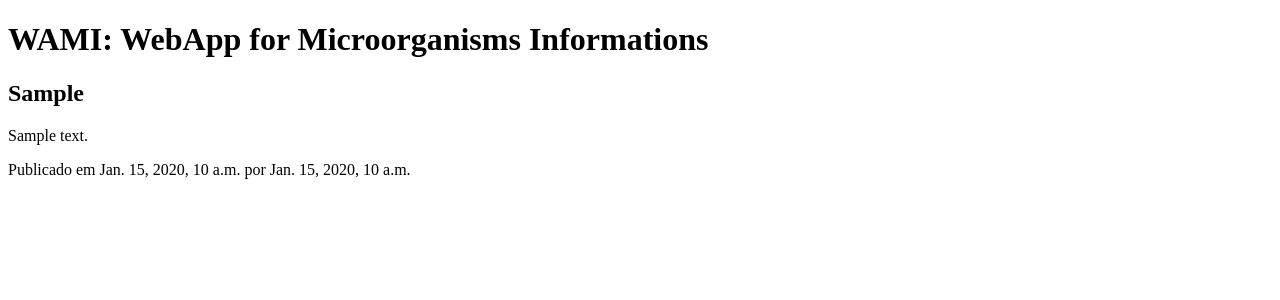
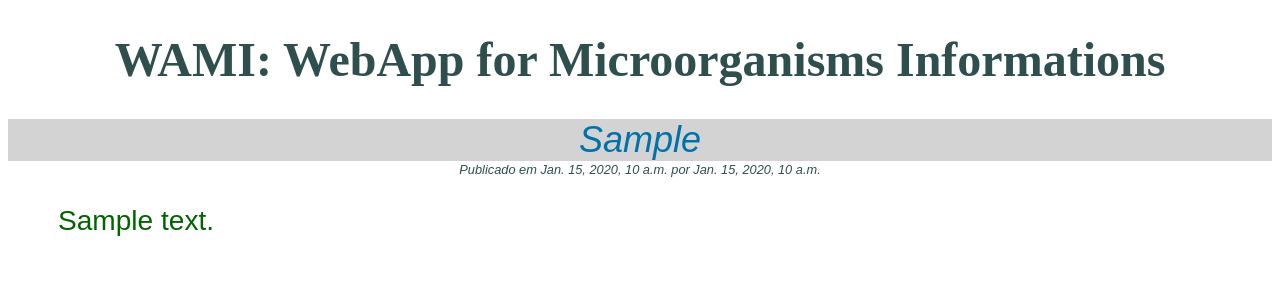
Before and after one commit to guilhermeckc/testblog, a Django app: a page that uses blog/templates/blog/base.html in a window 1280 px wide. Shown: the top 300 px of the page. Run offline with Django 3.2, Linux system fonts and the light colour scheme; tables that the repository leaves empty hold one stand-in row (values such as "Sample post").

Commit message:
Updating CSS/templates

```diff
--- /dev/null
+++ b/blog/static/css/blog.css
@@ -0,0 +1,39 @@
+body {
+    text-align: center;
+    font-family: sans-serif;
+    font-size: 1.5rem;
+    color: #2F4F4F;
+}
+
+h1 {
+    text-align: center;
+    font-family: serif;
+    font-weight: 600;
+    border-bottom: 1px sold;
+}
+
+h2 {
+    color: #0072aa;
+    font-weight: normal;
+    margin-bottom: 1px;
+    font-style: italic;
+    background-color: lightgrey;
+}
+h3 {
+    color: #006400;
+    font-weight: normal;
+    text-align: justify;
+    margin-left: 50px;
+    margin-right: 50px;
+}
+a {
+    color: #008B8B;
+    text-decoration:none;
+    font-style: italic;
+}
+
+p.date {
+    font-size: 0.8rem;
+    font-style: italic;
+    margin-top: 1px
+}
--- a/blog/templates/blog/base.html
+++ b/blog/templates/blog/base.html
@@ -1,9 +1,12 @@
+{% load static %}
+
 <!DOCTYPE html>
 
 <html>
 
 <head>
     <title>{% block title %}{% endblock %}</title>
+    <link href="{% static 'css/blog.css' %}" rel="stylesheet">
 </head>
 
 <body>
--- a/blog/templates/blog/post_detail.html
+++ b/blog/templates/blog/post_detail.html
@@ -4,8 +4,9 @@
 
 {% block content %}
     <h2>{{ post.microorganism }}</h2>
-    {{ post.text|linebreaks }}
     <p class="date">
         Publicado em {{ post.created }} por {{ post.updated }}
     </p>
+    <h3>{{ post.text|linebreaks }}</h3>
+
 {% endblock %}
--- a/blog/templates/blog/post_list.html
+++ b/blog/templates/blog/post_list.html
@@ -10,10 +10,6 @@
                     {{ post.microorganism }}
                 </a>
             </h2>
-            {{ post.text|linebreaks|truncatewords:10 }}
-            <p class="date">
-                Puclicado em {{ post.created }} por {{ post.author }}
-            </p>
         </article>
     {% endfor %}
 {% endblock %}
```
